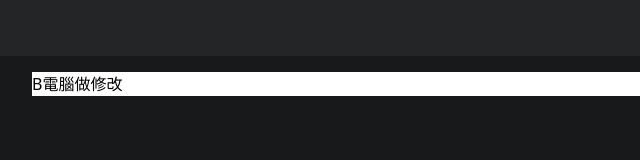
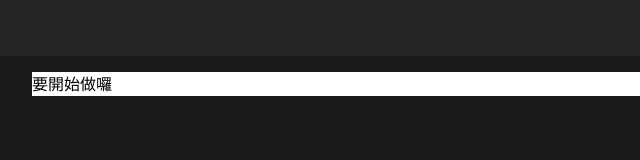
Before and after one commit to panyingia/facebook-, a website built with webpack: page src/index.html in a window 1280 px wide. Shown: the top 160 px of the page, 236-876 px from the left. Built offline with nearby package versions, Linux system fonts and the light colour scheme.

Commit message:
開始執行

```diff
--- a/src/index.html
+++ b/src/index.html
@@ -1,5 +1,6 @@
 <!DOCTYPE html>
 <html lang="en">
+
 <head>
     <meta charset="UTF-8" />
     <meta http-equiv="X-UA-Compatible" content="IE=edge" />
@@ -11,9 +12,10 @@
     <header class="w-full h-[56px] bg-fb-header fixed"></header>
     <main class="min-h-[100vh] pt-main-span flex">
         <div class="max-w-[744px] w-full mx-auto h-[200vh]">
-        <p class="w-full bg-white">B電腦做修改</p>
+            <p class="w-full bg-white">要開始做囉</p>
         </div>
     </main>
     <script src="./index.js"></script>
 </body>
+
 </html>
```
Lines whose indentation alone changed are shown as unchanged.
